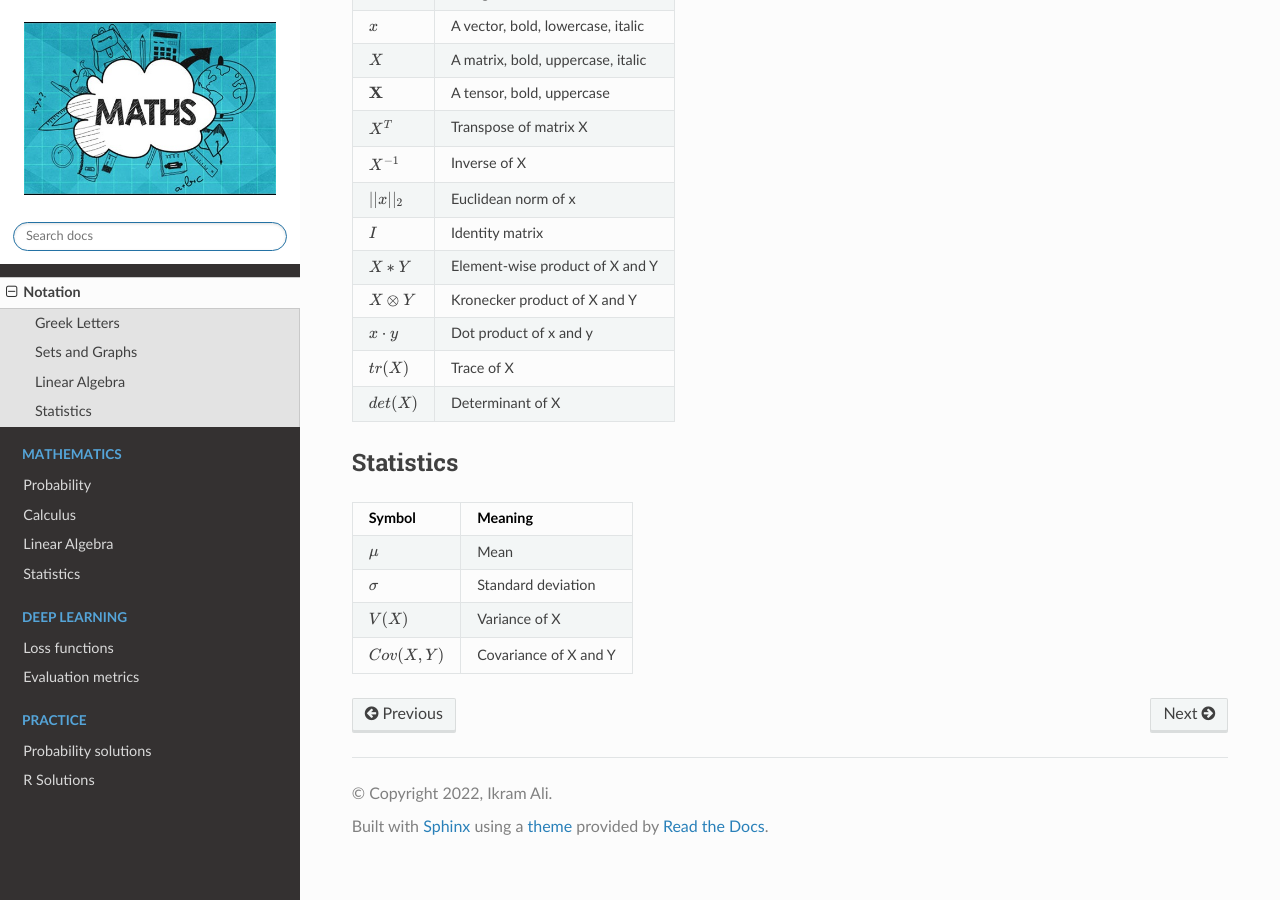
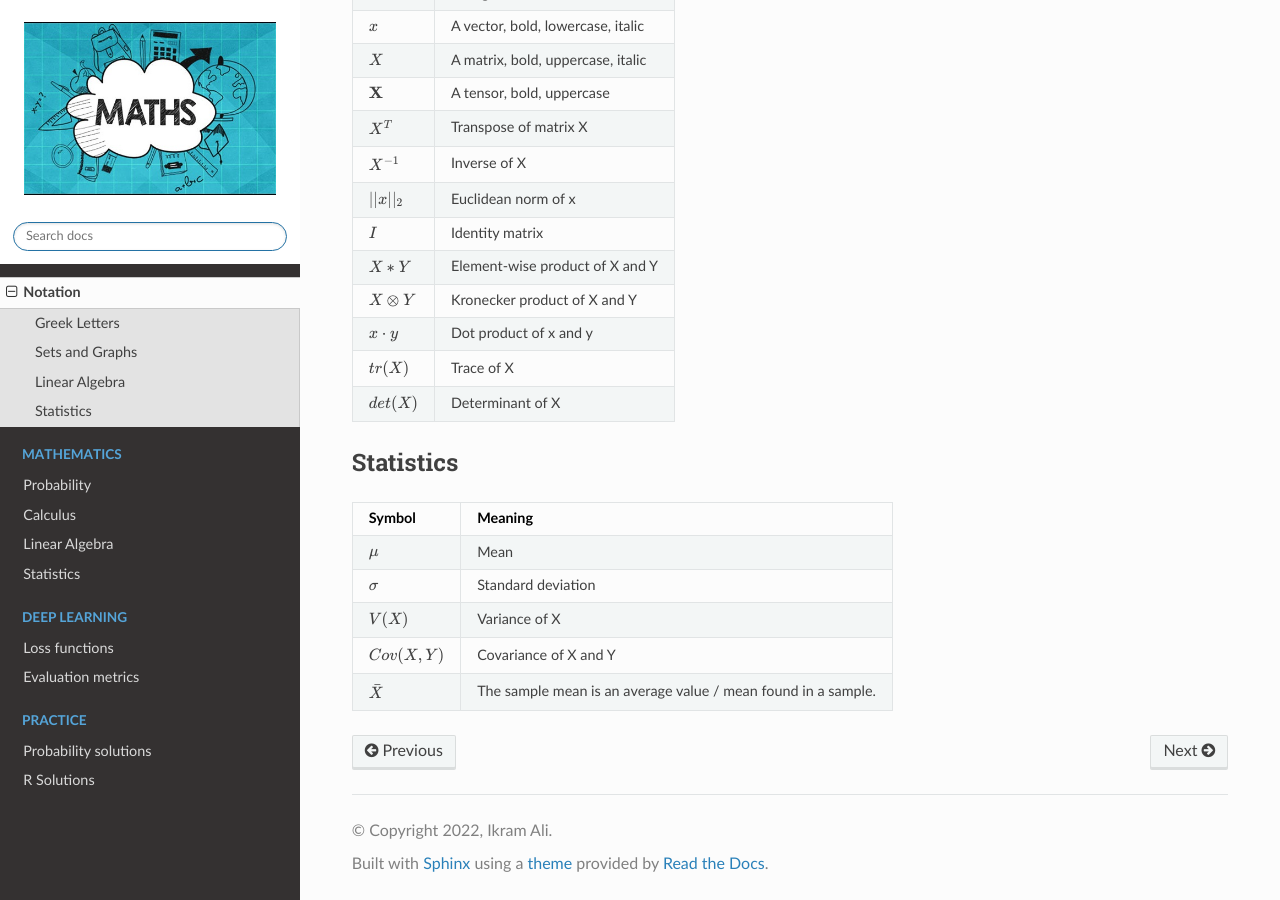
Before and after one commit to akkefa/ml-notes, a Sphinx documentation site: the page built from docs/notation.rst, in a window 1280 px wide and 900 px high, scrolled down 700 px. Built offline with Sphinx 7.4.7 and the Read the Docs theme 2.0.0, drawn with Linux system fonts in a browser that asks for light colours.

Commit message:
New changes.

```diff
--- a/docs/notation.rst
+++ b/docs/notation.rst
@@ -52,4 +52,5 @@ Statistics
 :math:`\sigma`                             Standard deviation
 :math:`V(X)`                               Variance of X
 :math:`Cov(X,Y)`                           Covariance of X and Y
+:math:`\bar{X}`                            The sample mean is an average value / mean found in a sample.
 ========================================  =================================================================
```
